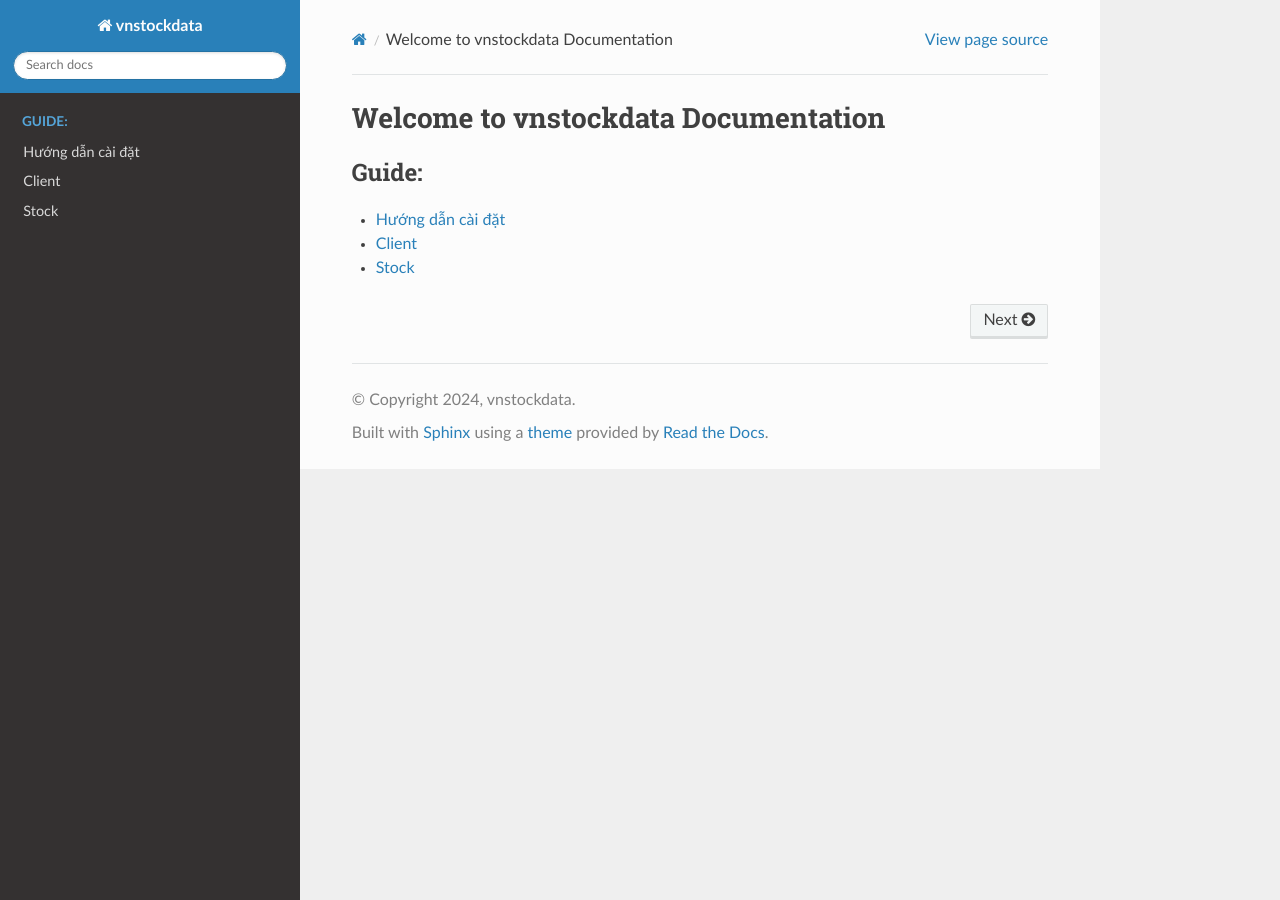
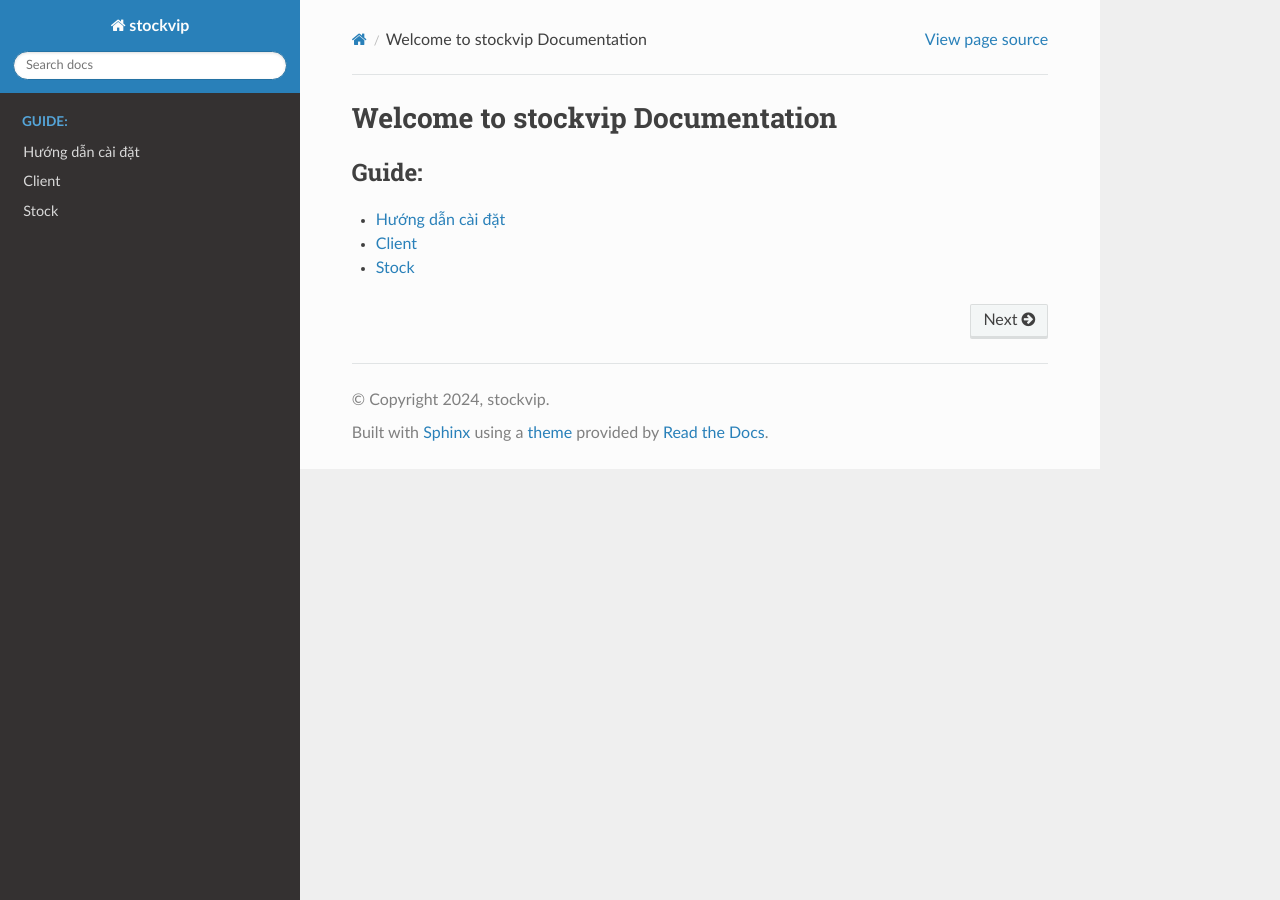
Before and after one commit to manhhung0221/guide_vnstockdata, a Sphinx documentation site: the page built from source/index.rst, in a window 1280 px wide. Built offline with Sphinx 7.4.7 and the Read the Docs theme 2.0.0, drawn with Linux system fonts in a browser that asks for light colours.

Commit message:
start stockvip

```diff
--- a/requirements.txt
+++ b/requirements.txt
@@ -2,4 +2,4 @@ sphinx
 sphinx_rtd_theme
 pandas==2.1.2
 requests
-vnstockdata
+stockvip
--- a/source/Client.rst
+++ b/source/Client.rst
@@ -1,7 +1,7 @@
 Client
 =======
 
-.. automodule:: vnstockdata.client
+.. automodule:: stockvip.client
    :members:
    :undoc-members:
    :show-inheritance:
--- a/source/Installation.rst
+++ b/source/Installation.rst
@@ -1,10 +1,10 @@
 Hướng dẫn cài đặt
 =================
 
-Để cài đặt thư viện `vnstockdata`, bạn có thể sử dụng lệnh sau:
+Để cài đặt thư viện `stockvip`, bạn có thể sử dụng lệnh sau:
 
 .. code-block:: bash
 
-    pip install vnstockdata
+    pip install stockvip
 
-Lệnh này sẽ giúp bạn tự động cài đặt thư viện `vnstockdata` cùng với các thư viện phụ thuộc cần thiết.
+Lệnh này sẽ giúp bạn tự động cài đặt thư viện `stockvip` cùng với các thư viện phụ thuộc cần thiết.
--- a/source/Stock.rst
+++ b/source/Stock.rst
@@ -1,7 +1,7 @@
 Stock
 ======
 
-.. automodule:: vnstockdata.stock
+.. automodule:: stockvip.stock
    :members:
    :undoc-members:
    :show-inheritance:
--- a/source/conf.py
+++ b/source/conf.py
@@ -6,9 +6,9 @@
 # -- Project information -----------------------------------------------------
 # https://www.sphinx-doc.org/en/master/usage/configuration.html#project-information
 
-project = 'vnstockdata'
-copyright = '2024, vnstockdata'
-author = 'vnstockdata'
+project = 'stockvip'
+copyright = '2024, stockvip'
+author = 'stockvip'
 release = '1.0.0-beta'
 
 # -- General configuration ---------------------------------------------------
--- a/source/index.rst
+++ b/source/index.rst
@@ -1,9 +1,9 @@
-.. vnstockdata documentation master file, created by
+.. stockvip documentation master file, created by
    sphinx-quickstart on Thu Oct  3 08:36:39 2024.
    You can adapt this file completely to your liking, but it should at least
    contain the root `toctree` directive.
 
-Welcome to vnstockdata Documentation
+Welcome to stockvip Documentation
 ====================================
 
 
```
Also changed, not shown: test.ipynb.
